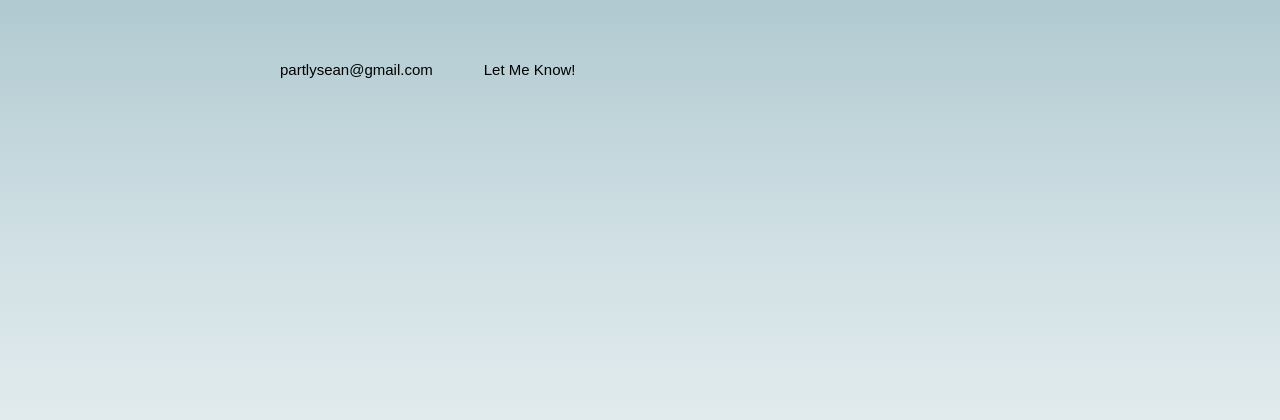
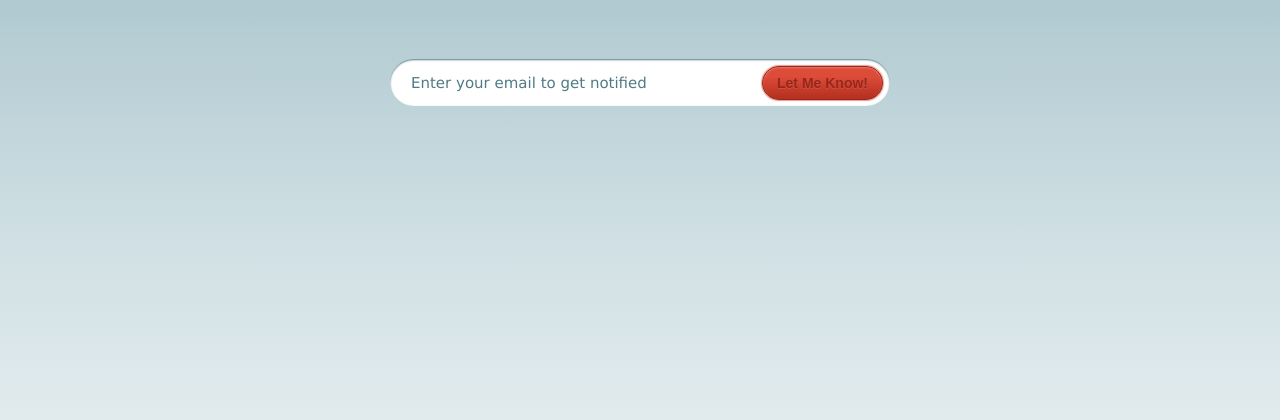
Before and after one commit to jongrall/just-landed, a Python web app: template templates/index.html in a window 1280 px wide. Shown: the part 247-667 px from the top of the page. Run offline with Jinja, Linux system fonts and the light colour scheme; the template is opened without the code that fills it: most values are stand-ins (such as "Sample title", 1, 10 or a date in 2020); some libraries are stand-ins or nearby versions.

Commit message:
- Added some images - Email validation for the form (still need a place to submit the form contents to)

```diff
--- /dev/null
+++ b/static/css/landing.css
@@ -0,0 +1,82 @@
+/* Email Signup Form
+------------------------------------------------------------ */
+
+#email-signup {
+    width: 500px;
+    margin: 0 auto;
+}
+
+/* Input Label
+------------------------------ */
+
+form label.infield {
+    top: 13px;
+    left: 21px;
+    color: #4f7b86;
+}
+
+/* Text Input
+------------------------------ */
+
+form input[type="text"] {
+    background: #fff;
+    color: #4f7b86;
+    width: 460px;
+    padding: 15px 20px;
+    -o-border-radius: 20em;
+    -moz-border-radius: 20em;
+    -webkit-border-radius: 20em;
+    border-radius: 20em;
+    box-shadow: inset 0 1px 2px #4f7b86;
+}
+
+/* Submit Button
+------------------------------ */
+
+form input[type="submit"] {
+    display: block;
+    position: absolute;
+    top: 7px;
+    right: 7px;
+    background-image: -webkit-gradient(linear, left top, left bottom, color-stop(0.3, #dd4b39), color-stop(1, #b32f1f));
+    padding: 8px 14px;
+    color: #fff;
+    font-size: 14px;
+    font-weight: bold;
+    -o-border-radius: 20em;
+    -moz-border-radius: 20em;
+    -webkit-border-radius: 20em;
+    border-radius: 20em;
+    border: 1px solid #96271a;
+    text-shadow: 0 1px 2px #96271a;
+    box-shadow: inset 0 1px 2px rgba(255, 255, 255, 0.25), 0 0 1px 1px #ec9a90;
+    cursor: pointer;
+}
+
+form input[type="submit"]:hover {
+    background-image: -webkit-gradient(linear, left top, left bottom, color-stop(0.3, #df5847), color-stop(1, #c23321));
+}
+
+form input[type="submit"]:active {
+    background-image: -webkit-gradient(linear, left top, left bottom, color-stop(0.3, #b32f1f), color-stop(1, #dd4b39));
+    box-shadow: inset 0 1px 3px rgba(0, 0, 0, 0.3);
+    text-shadow: 0 -1px 2px #792015;
+}
+
+/* Disabled Submit
+------------------------------ */
+
+form input[type="submit"].disabled {
+    color: #96271a;
+    text-shadow: 0 1px rgba(255, 255, 255, 0.1);
+    cursor: default;
+}
+
+form input[type="submit"].disabled:hover {
+    background-image: -webkit-gradient(linear, left top, left bottom, color-stop(0.3, #dd4b39), color-stop(1, #b32f1f));
+}
+
+form input[type="submit"].disabled:active {
+    background-image: -webkit-gradient(linear, left top, left bottom, color-stop(0.3, #dd4b39), color-stop(1, #b32f1f));
+    box-shadow: inset 0 1px 2px rgba(255, 255, 255, 0.25), 0 0 1px 1px #ec9a90;
+}
--- a/templates/index.html
+++ b/templates/index.html
@@ -9,12 +9,75 @@
 
     <form id="email-signup">
         <div class="position-relative">
-            <!-- <label for="email" class="infield">Your email</label> -->
-            <input id="email" type="text" value="partlysean@gmail.com" />
-            <input type="submit" value="Let Me Know!" />
+            <label for="email" class="infield">Enter your email to get notified</label>
+            <input id="email" type="text" />
+            <input type="submit" value="Let Me Know!" disabled="disabled" class="disabled" />
         </div>
     </form>
 {% endblock %}
 
 {% block extra_js %}
+<script type="text/javascript">
+    /***********************************************************************************
+    Email signup form submission
+    ***********************************************************************************/
+
+    // Check if submission is valid
+    function checkEmailSignupValid(event) {
+        var emailField = $(event.data.emailField);
+        var submitButton = $(event.data.submitButton);
+
+        var emailAddress = emailField.val();
+
+        if (emailAddress && emailAddress.length > 0 && emailRegExp.test(emailAddress)) {
+            // Enable the submit button
+            if (submitButton) {
+                submitButton.removeAttr('disabled').removeClass('disabled');
+            }
+
+            return true;
+        }
+        else {
+            // Disable submit button
+            if (submitButton) {
+                submitButton.attr('disabled', 'disabled').addClass('disabled');
+            }
+
+            return false;
+        }
+    }
+
+    // Send send request
+    function submitEmailSignup(event) {
+        // Prevent default form submission
+        event.preventDefault();
+
+        var emailField = $(event.data.emailField);
+        var successHandler = event.data.successHandler;
+
+        if (!successHandler) {
+            successHandler = null;
+        }
+
+        if (checkEmailSignupValid(event)) {
+            // Get value of input field
+            var emailAddress = emailField.val();
+
+            // Send request
+            var request = { email: emailAddress }
+            callRemoteMethodWithCallbacks('/rpc/earlyservice', 'get_early_access', request, null, successHandler, null);
+        }
+    }
+
+    // Email form events
+    $('form#email-signup input[type="text"]').keyup({
+        emailField : $('form#email-signup input[type="text"]'),
+        submitButton : $('form#email-signup input[type="submit"]'),
+    }, checkEmailSignupValid);
+
+    $('form#email-signup').submit({
+        emailField : $('form#email-signup input[type="text"]'),
+        submitButton : $('form#email-signup input[type="submit"]')
+    }, submitEmailSignup);
+</script>
 {% endblock %}
```
Also changed, not shown: templates/base.html (+40 -2 lines), static/images/clouds.png (added), static/images/logo.png (added).
